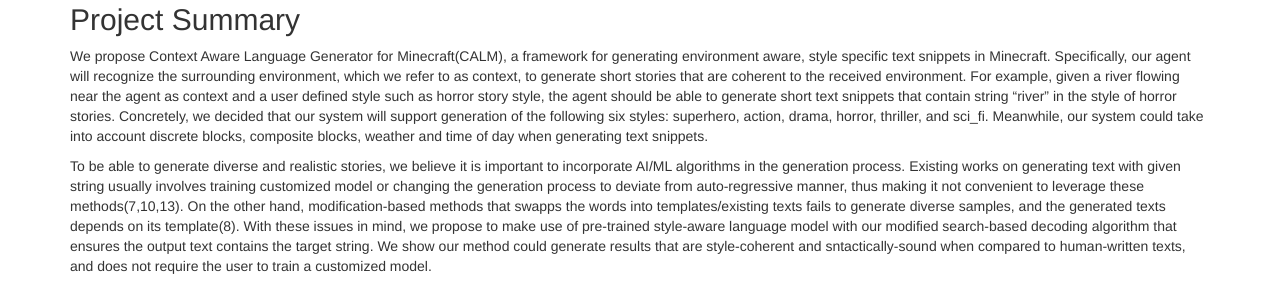
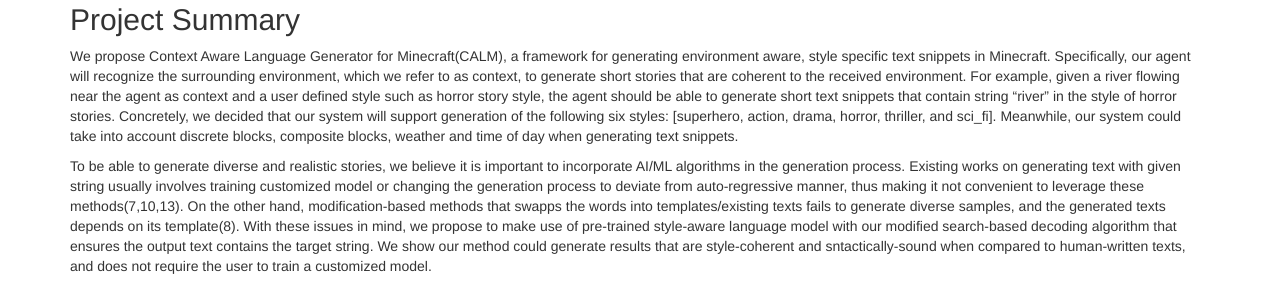
Before and after one commit to bihaox/CALM, a Jekyll site: the page built from docs/final.md, in a window 1280 px wide and 900 px high, scrolled down 593 px. Shown: the part 212-511 px from the top of the window. Built offline with Jekyll 4.4.1, drawn with Linux system fonts in a browser that asks for light colours; formulas are drawn with MathJax 3.

Commit message:
change some part of final report

```diff
--- a/docs/final.md
+++ b/docs/final.md
@@ -11,7 +11,7 @@
 
 ## Project Summary
 
-We propose Context Aware Language Generator for Minecraft(CALM), a framework for generating environment aware, style specific text snippets in Minecraft. Specifically, our agent will recognize the surrounding environment, which we refer to as context, to generate short stories that are coherent to the received environment. For example, given a river flowing near the agent as context and a user defined style such as horror story style, the agent should be able to generate short text snippets that contain string “river” in the style of horror stories. Concretely, we decided that our system will support generation of the following six styles: superhero, action, drama, horror, thriller, and sci_fi. Meanwhile, our system could take into account discrete blocks, composite blocks, weather and time of day when generating text snippets.
+We propose Context Aware Language Generator for Minecraft(CALM), a framework for generating environment aware, style specific text snippets in Minecraft. Specifically, our agent will recognize the surrounding environment, which we refer to as context, to generate short stories that are coherent to the received environment. For example, given a river flowing near the agent as context and a user defined style such as horror story style, the agent should be able to generate short text snippets that contain string “river” in the style of horror stories. Concretely, we decided that our system will support generation of the following six styles: [superhero, action, drama, horror, thriller, and sci_fi]. Meanwhile, our system could take into account discrete blocks, composite blocks, weather and time of day when generating text snippets.
 
 To be able to generate diverse and realistic stories, we believe it is important to incorporate AI/ML algorithms in the generation process. Existing works on generating text with given string usually involves training customized model or changing the generation process to deviate from auto-regressive manner, thus making it not convenient to leverage these methods(7,10,13). On the other hand, modification-based methods that swapps the words into templates/existing texts fails to generate diverse samples, and the generated texts depends on its template(8).  With these issues in mind, we propose to make use of pre-trained style-aware language model with our modified search-based decoding algorithm that ensures the output text contains the target string. We show our method could generate results that are style-coherent and sntactically-sound when compared to human-written texts, and does not require the user to train a customized model.
 
--- a/malmoWorld.py
+++ b/malmoWorld.py
@@ -35,7 +35,7 @@
 BATCH_SIZE = 128
 GAMMA = .9
 TARGET_UPDATE = 100
-WORLD_PATH = os.path.join(os.getcwd(), 'New World')
+WORLD_PATH = os.path.join(os.getcwd(), 'new_world')
 if sys.version_info[0] == 2:
     sys.stdout = os.fdopen(sys.stdout.fileno(), 'w', 0)  # flush print output immediately
 else:
```
Also changed, not shown: README.md, 1 other file.
